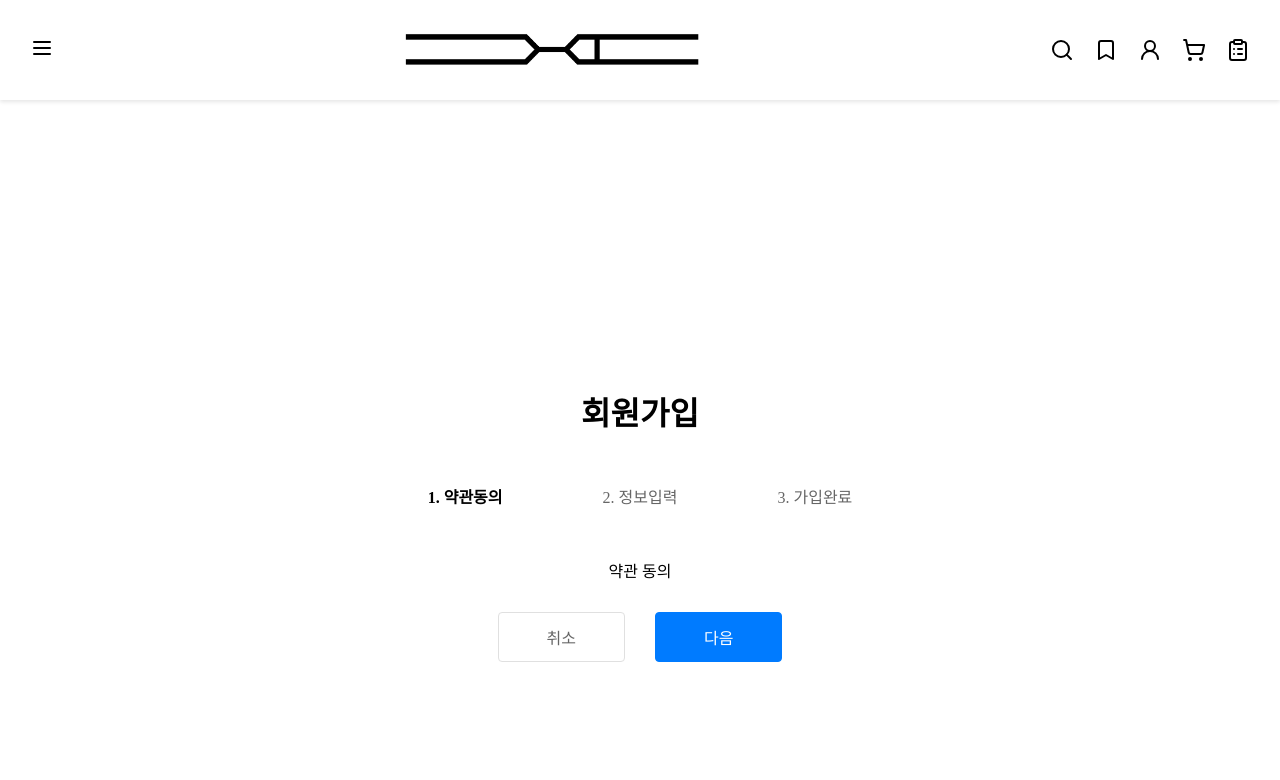
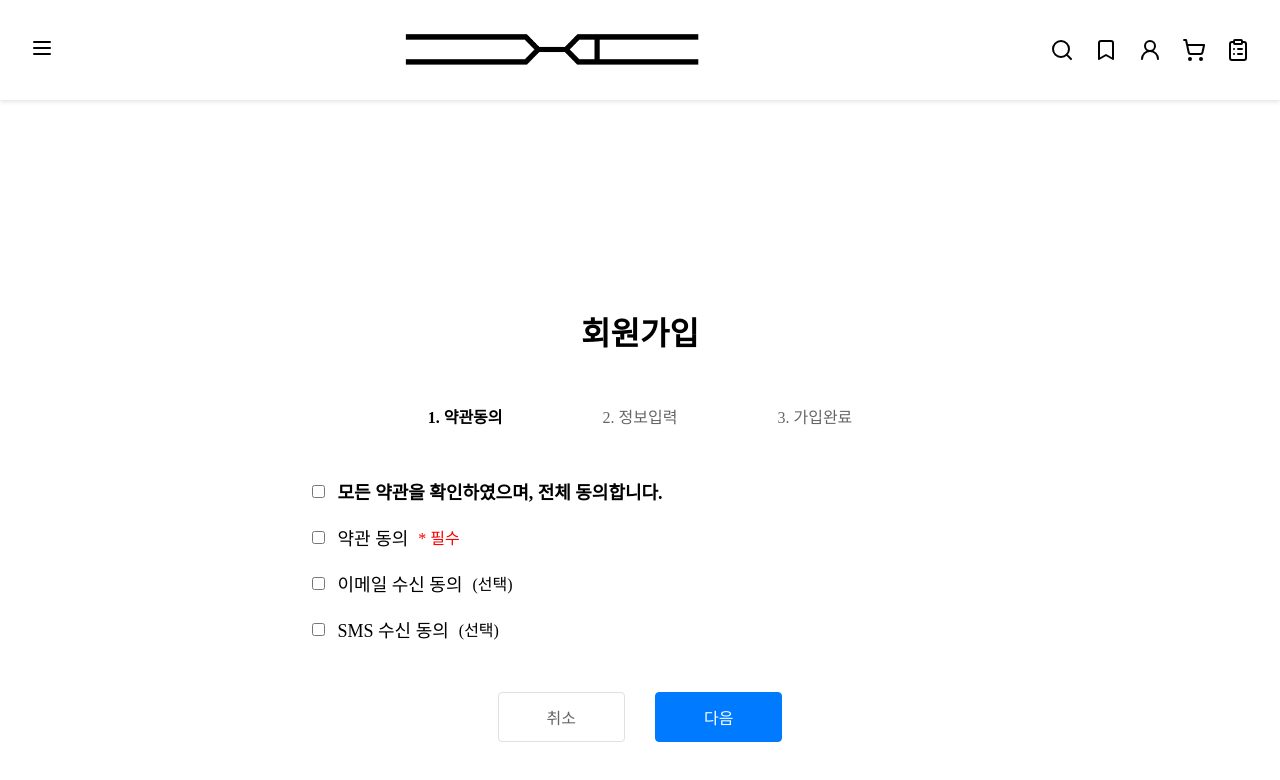
Before and after one commit to Choice-Appear/Choice-Appear-Frontend, a React (Vite) app in the folder frontend/: page /member/agreement in a window 1280 px wide. Shown: the top 780 px of the page. Built offline with nearby package versions, Linux system fonts and the light colour scheme; no server answers.

Commit message:
feat: 약관 동의 페이지 구현
- 회원가입 1단계 약관 동의 페이지 UI 구현

```diff
--- a/frontend/src/features/auth/signup/ui/TermsAgreement.module.scss
+++ b/frontend/src/features/auth/signup/ui/TermsAgreement.module.scss
@@ -1,3 +1,25 @@
 .container p {
   margin: 0;
+  min-width: 500px;
 }
+
+.checkbox {
+  display: flex;
+  align-items: center;
+  gap: 10px;
+  margin-bottom: 20px;
+
+  input,
+  label {
+    font-size: large;
+    cursor: pointer;
+  }
+}
+
+.allAgrement {
+  font-weight: bold;
+}
+
+.required {
+  color: red;
+}
--- a/frontend/src/features/auth/signup/ui/TermsAgreement.tsx
+++ b/frontend/src/features/auth/signup/ui/TermsAgreement.tsx
@@ -1,9 +1,80 @@
+import { useEffect, useState } from 'react';
 import styles from './TermsAgreement.module.scss';
+import { useTermsAgreementStore } from '../model/useTermsAgreementStore';
 
 export const TermsAgreement = () => {
+  const {
+    termsChecked,
+    emailChecked,
+    smsChecked,
+    setTermsChecked,
+    setEmailChecked,
+    setSmsChecked,
+  } = useTermsAgreementStore();
+
+  const [allChecked, setAllChecked] = useState(false);
+
+  // 개별 체크박스 모두 체크 시 전체 동의도 체크
+  useEffect(() => {
+    if (termsChecked && emailChecked && smsChecked) {
+      setAllChecked(true);
+    } else {
+      setAllChecked(false);
+    }
+  }, [termsChecked, emailChecked, smsChecked]);
+
+  // 전체 동의 체크박스 핸들러
+  const handleAllCheck = (e: React.ChangeEvent<HTMLInputElement>) => {
+    const checked = e.target.checked;
+    setAllChecked(checked);
+  };
+
   return (
     <div className={styles.container}>
-      <p>약관 동의</p>
+      <div className={styles.checkbox}>
+        <input
+          id="agreement-all"
+          type="checkbox"
+          checked={allChecked}
+          onChange={handleAllCheck}
+        />
+        <label
+          className={styles.allAgrement}
+          htmlFor="agreement-all"
+        >
+          모든 약관을 확인하였으며, 전체 동의합니다.
+        </label>
+      </div>
+      <div className={styles.checkbox}>
+        <input
+          id="terms-agreement"
+          type="checkbox"
+          checked={termsChecked}
+          onChange={e => setTermsChecked(e.target.checked)}
+        />
+        <label htmlFor="terms-agreement">약관 동의</label>
+        <p className={styles.required}>* 필수</p>
+      </div>
+      <div className={styles.checkbox}>
+        <input
+          id="email-agreement"
+          type="checkbox"
+          checked={emailChecked}
+          onChange={e => setEmailChecked(e.target.checked)}
+        />
+        <label htmlFor="email-agreement">이메일 수신 동의</label>
+        <p>(선택)</p>
+      </div>
+      <div className={styles.checkbox}>
+        <input
+          id="sms-agreement"
+          type="checkbox"
+          checked={smsChecked}
+          onChange={e => setSmsChecked(e.target.checked)}
+        />
+        <label htmlFor="sms-agreement">SMS 수신 동의</label>
+        <p>(선택)</p>
+      </div>
     </div>
   );
 };
--- a/frontend/src/pages/signupPage/ui/Agreement.tsx
+++ b/frontend/src/pages/signupPage/ui/Agreement.tsx
@@ -1,17 +1,38 @@
+import styles from './Agreement.module.scss';
 import { Button } from '@/shared/ui/button';
-import styles from './Agreement.module.scss';
 import { SignupHeader, TermsAgreement } from '@/features/auth/signup';
 import { useNavigate } from 'react-router-dom';
+import { useEffect } from 'react';
+import { useTermsAgreementStore } from '@/features/auth/signup/model/useTermsAgreementStore';
 
 export const Agreement = () => {
   const navigate = useNavigate();
+  const { termsChecked } = useTermsAgreementStore();
 
+  // 페이지를 벗어나려고 할 때 alert 메시지
   const handleCancel = () => {
     if (window.confirm('작성하신 내용이 사라집니다. 정말 취소하시겠습니까?'))
       navigate('/');
   };
 
+  // 새로고침 시 alert 메시지
+  useEffect(() => {
+    const handleBeforeUnload = (e: BeforeUnloadEvent) => {
+      e.preventDefault();
+    };
+
+    window.addEventListener('beforeunload', handleBeforeUnload);
+    return () => {
+      window.removeEventListener('beforeunload', handleBeforeUnload);
+    };
+  }, []);
+
+  // 다음 버튼 클릭 시 라우팅
   const handleNext = () => {
+    if (!termsChecked) {
+      alert('필수 약관 동의가 필요합니다.');
+      return;
+    }
     navigate('/member/join');
   };
 
--- a/frontend/src/widgets/sidebar/ui/Sidebar.tsx
+++ b/frontend/src/widgets/sidebar/ui/Sidebar.tsx
@@ -15,8 +15,10 @@ export const Sidebar = ({ isOpen, onClose }: SidebarProps) => {
   const { isLogin, profileId, logout } = useAuthStore();
 
   const handleLogout = () => {
-    logout();
-    onClose();
+    if (window.confirm('로그아웃 하시겠습니까?')) {
+      logout();
+      onClose();
+    }
 
     // 마이페이지, 위시리스트, 장바구니 페이지에서 로그아웃 시도 시 메인페이지로
     const redirectPages = ['/mypage', 'wishlist', 'mybasket'];
```
